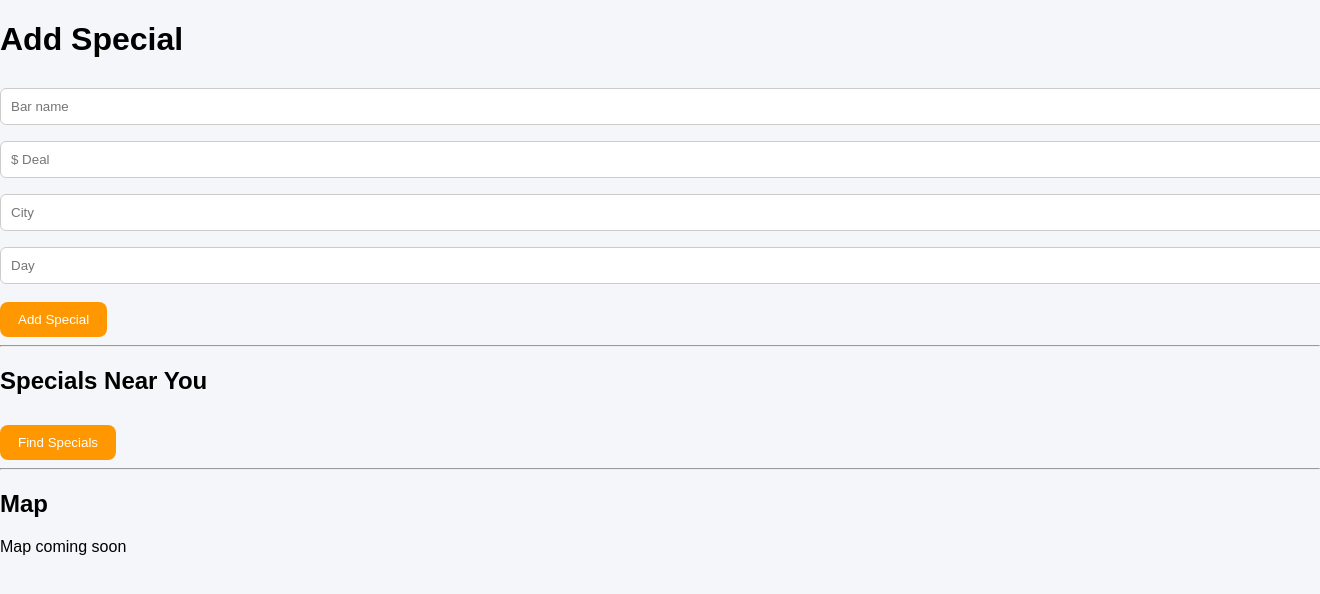
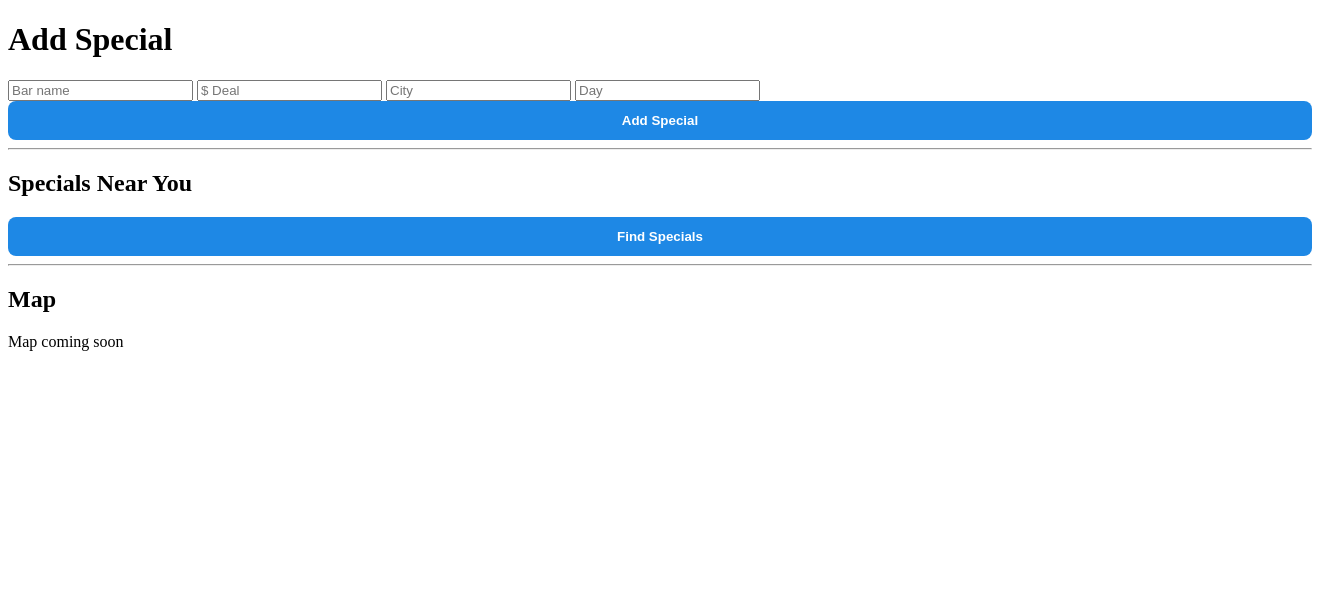
Before and after one commit to seprimo22-bit/Dollar-beer-night, a Flask app: page / in a window 1320 px wide; the page is wider, and only the part inside the window is pictured. Shown: the top 594 px of that part. Run offline with Flask 3, Linux system fonts and the light colour scheme.

Commit message:
Update style.css

```diff
--- a/static/style.css
+++ b/static/style.css
@@ -1,55 +1,14 @@
-body {
-    font-family: Arial, sans-serif;
-    background: #f4f6f9;
-    margin: 0;
-}
-
-header {
-    background: #222;
-    color: white;
-    text-align: center;
-    padding: 20px;
-}
-
-main {
-    max-width: 900px;
-    margin: auto;
-    padding: 20px;
-}
-
-.card {
-    background: white;
-    padding: 20px;
-    margin-bottom: 20px;
-    border-radius: 12px;
-    box-shadow: 0 4px 12px rgba(0,0,0,0.1);
-}
-
 button {
-    background: #ff9800;
-    color: white;
-    border: none;
-    padding: 10px 18px;
-    border-radius: 8px;
-    cursor: pointer;
-    margin-top: 10px;
+  width: 100%;
+  padding: 12px;
+  background: #1e88e5;
+  border: none;
+  border-radius: 8px;
+  font-weight: bold;
+  color: white;
+  cursor: pointer;
 }
 
 button:hover {
-    background: #e68900;
+  background: #1565c0;
 }
-
-input {
-    width: 100%;
-    padding: 10px;
-    margin: 8px 0;
-    border-radius: 6px;
-    border: 1px solid #ccc;
-}
-
-#specials-list div {
-    background: #fafafa;
-    padding: 10px;
-    margin-top: 10px;
-    border-radius: 6px;
-}
```
